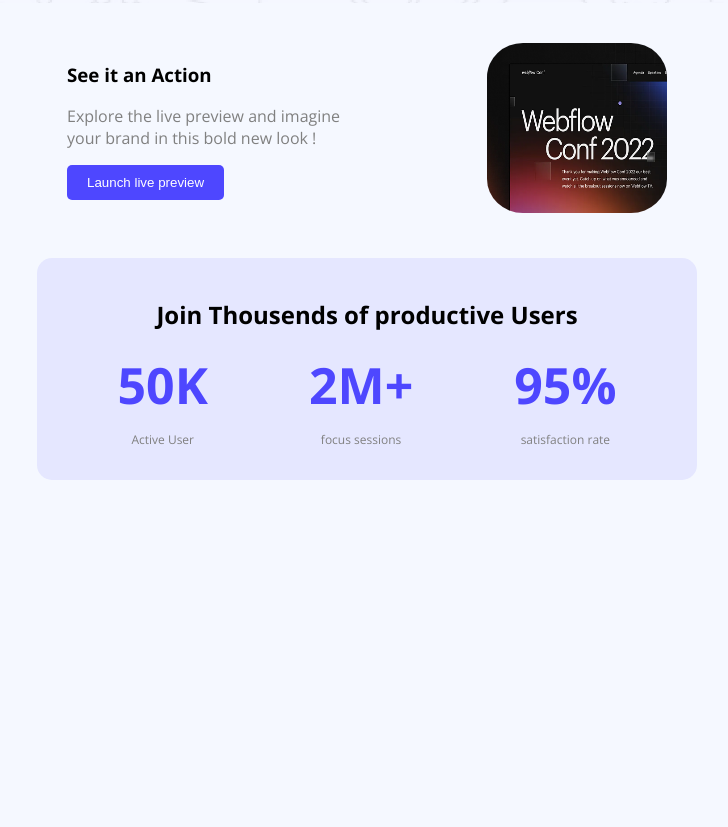
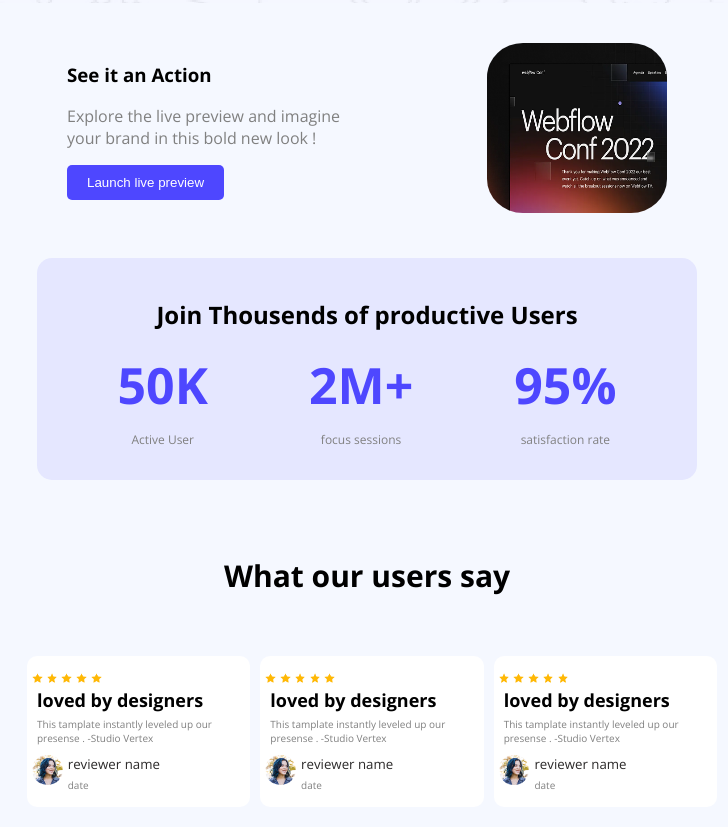
Before and after one commit to Misbah2025/my-first-assignment, a plain HTML site: page index.html in a window 1280 px wide. Shown: the part 437-1264 px from the top of the page, without its empty margins (273-1001 px from the left). Before the commit the page ends 917 px from the top, so only its background shows below. Drawn offline with nearby package versions, Linux system fonts and the light colour scheme.

Commit message:
card section

```diff
--- a/index.html
+++ b/index.html
@@ -76,5 +76,75 @@
         </div>
     </section>
     </div>
-</body>
-</html>
+<!----card section------>
+    <div class="cd-main">
+
+    <section class="card-main">
+        <h1>
+            What our users say
+        </h1>
+        <div class="card-inner">
+        <div class="card">
+            <div class="star">
+                <img src="Assets/icon-star.png" alt="star" class="star1">
+                <img src="Assets/icon-star.png" alt="" class="star1">
+                <img src="Assets/icon-star.png" alt="" class="star1">
+                <img src="Assets/icon-star.png" alt="" class="star1">
+                <img src="Assets/icon-star.png" alt="" class="star1">
+            </div>
+            <h4>loved by designers</h4>
+            <p>This tamplate instantly leveled up our presense . -Studio Vertex</p>
+            <div class="card-img-set">
+            <div class="card-img">
+                <img src="Assets/avatar.png" alt="" class="card-img1">
+            </div>
+            <div class="com-dit">
+                <h5>reviewer name</h5>
+                <p>date</p>
+            </div>
+            </div>
+        </div>
+           <div class="card">
+            <div class="star">
+                <img src="Assets/icon-star.png" alt="star" class="star1">
+                <img src="Assets/icon-star.png" alt="" class="star1">
+                <img src="Assets/icon-star.png" alt="" class="star1">
+                <img src="Assets/icon-star.png" alt="" class="star1">
+                <img src="Assets/icon-star.png" alt="" class="star1">
+            </div>
+            <h4>loved by designers</h4>
+            <p>This tamplate instantly leveled up our presense . -Studio Vertex</p>
+            <div class="card-img-set">
+            <div class="card-img">
+                <img src="Assets/avatar.png" alt="" class="card-img1">
+            </div>
+            <div class="com-dit">
+                <h5>reviewer name</h5>
+                <p>date</p>
+            </div>
+            </div>
+        </div>
+           <div class="card">
+            <div class="star">
+                <img src="Assets/icon-star.png" alt="star" class="star1">
+                <img src="Assets/icon-star.png" alt="" class="star1">
+                <img src="Assets/icon-star.png" alt="" class="star1">
+                <img src="Assets/icon-star.png" alt="" class="star1">
+                <img src="Assets/icon-star.png" alt="" class="star1">
+            </div>
+            <h4>loved by designers</h4>
+            <p>This tamplate instantly leveled up our presense . -Studio Vertex</p>
+           <div class="card-img-set">
+            <div class="card-img">
+                <img src="Assets/avatar.png" alt="" class="card-img1">
+            </div>
+            <div class="com-dit">
+                <h5>reviewer name</h5>
+                <p>date</p>
+            </div>
+            </div>
+        </div>
+        </div>
+
+    </section>
+    </div>
```
